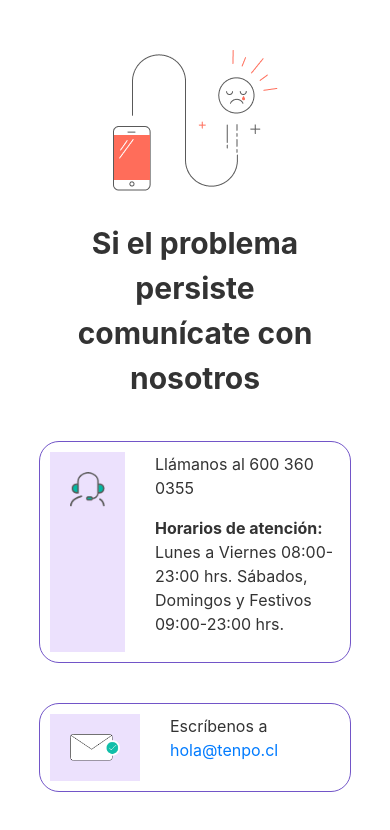
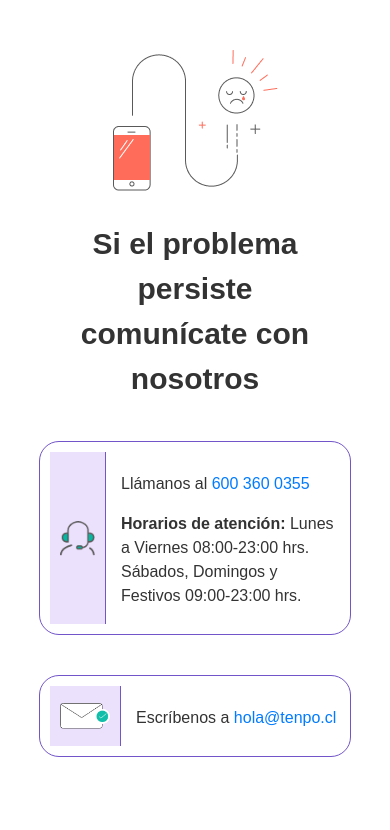
Before and after one commit to tamaramunoz/SCL012-Tenpo-Hackathon, a React (Create React App) app: page /ModalMail in a window 390 px wide. Shown: the top 830 px of the page. Built offline with nearby package versions, Linux system fonts and the light colour scheme.

Commit message:
centrando iconos en los div, dando estilos responsive

```diff
--- a/src/Components/ModalMail.jsx
+++ b/src/Components/ModalMail.jsx
@@ -1,4 +1,5 @@
 import React from 'react'
+import { Link } from "react-router-dom";
 import '../css/ModalMail.css'
 import errorImg from '../img/Component-6.png'
 import telefonista from '../img/telefonista.png'
@@ -15,7 +16,7 @@ const ModalMail = () => {
                     <img src={telefonista} alt="llamar a tenpo" width={35} />
                 </div>
                 <div className="body-text">
-                    <p>Llámanos al 600 360 0355</p>
+                    <p>Llámanos al <Link to="/FloatButton">600 360 0355</Link></p>
                     <p> <b>Horarios de atención:</b> Lunes a Viernes 08:00-23:00 hrs. Sábados, Domingos y Festivos 09:00-23:00 hrs.</p>
                 </div>
             </div>
--- a/src/css/ModalMail.css
+++ b/src/css/ModalMail.css
@@ -4,6 +4,7 @@
     justify-content: center;
     align-items: center;
     margin-top: 50px;
+    font-family: 'Montserrat', sans-serif;
 }
 
 .modal-title {
@@ -27,10 +28,16 @@
 }
 
 .container-icono {
+    display: flex;
+    align-items: center;
     background-color: #ece1fd;
-    padding: 20px;
+    padding: 10px;
+    border-right: solid;
+    border-width: 1px;
+    border-color: #7255c8;
 }
 
 .body-text {
-    margin-left: 30px;
+    margin-left: 15px;
+    margin-top: 20px;
 }
```
